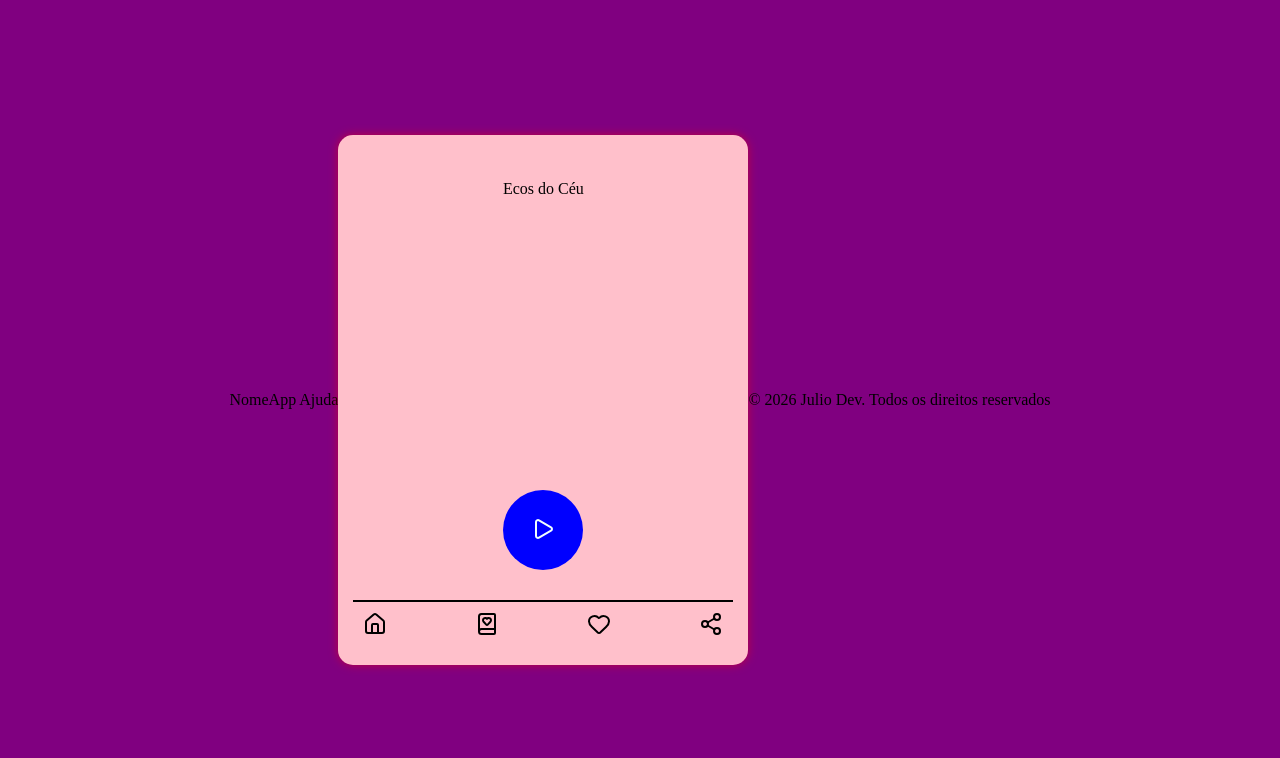
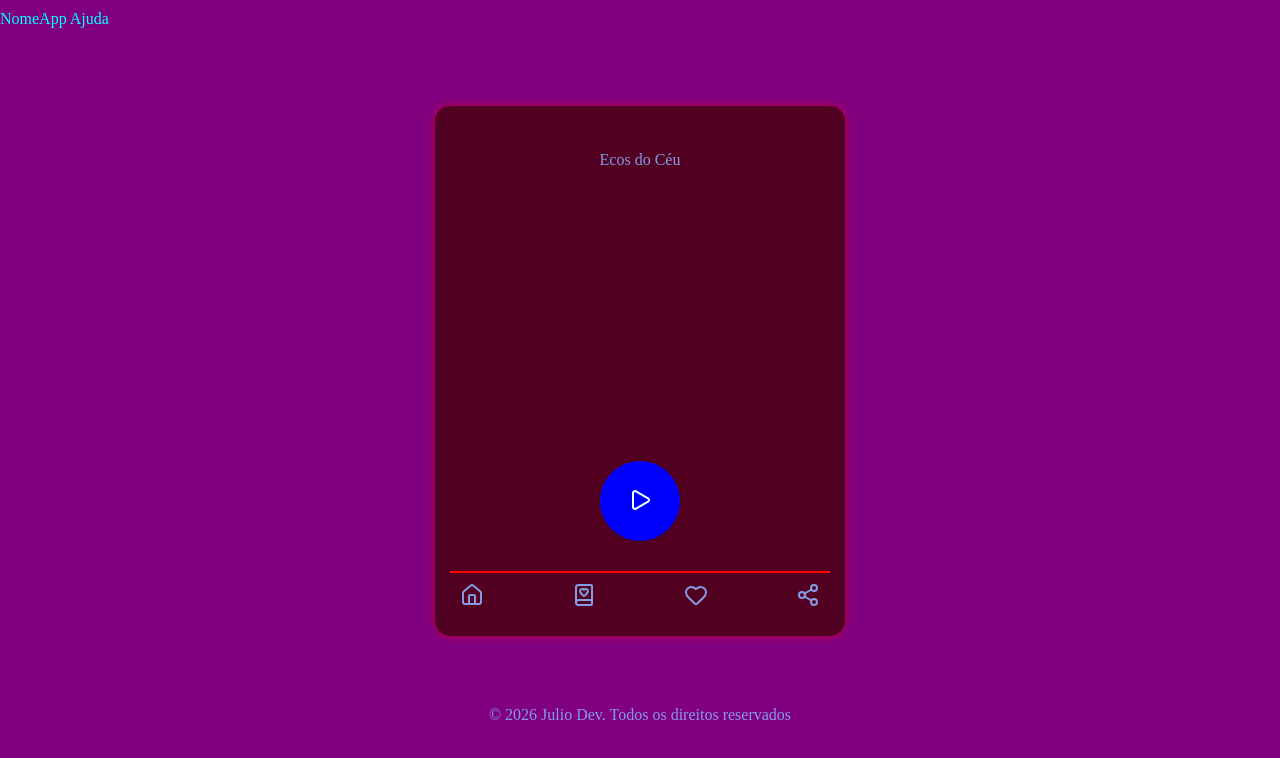
Before and after one commit to Otavi01210/Ecos-do-ceu, a plain HTML site: page index.html in a window 1280 px wide. Drawn offline with Linux system fonts and the light colour scheme.

Commit message:
v.10
v 10

```diff
--- a/style.css
+++ b/style.css
@@ -7,13 +7,13 @@
 
 body{
     background-color : purple;/*mudar*/
-    color: black;/*mudar*/
+    color: rgb(133, 155, 228);/*mudar*/
     display:flex;
     justify-content : center;
     align-items : center;
 }
 #app{
-    background : pink;/*mudar*/
+    background : rgb(82, 0, 34);/*mudar*/
     display:flex;
     flex-direction:column;
     width:380px;/*mudar*/
@@ -31,7 +31,7 @@ main{
     text-align : center;
 }
 nav{
-    border-top : 2px solid black;
+    border-top : 2px solid rgb(255, 6, 6);
     display : flex;
     align-items : center;
     padding : 10px;
@@ -74,3 +74,23 @@ main{
     padding:20px;
 }
 }
+body{
+    flex-direction: column;
+}
+#app{
+    margin: 50px;
+}
+header{
+    color:aqua;
+    position: fixed;
+    top: 0;
+    display: flex;
+    justify-content: space-between;
+    width: 100%;
+    align-items: center;
+    padding: 10px;
+}
+
+footer{
+    padding: 20px;
+}
```
